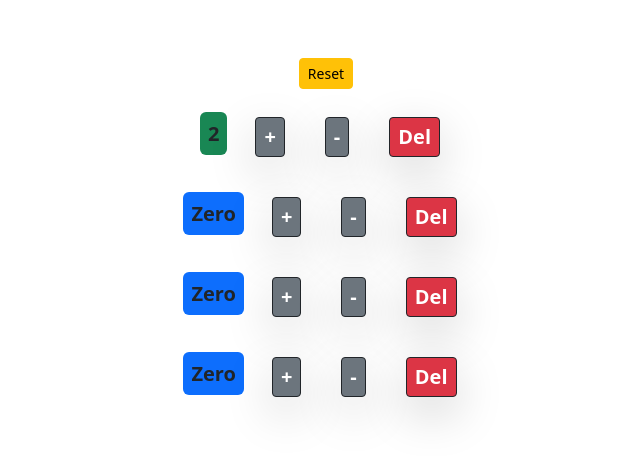
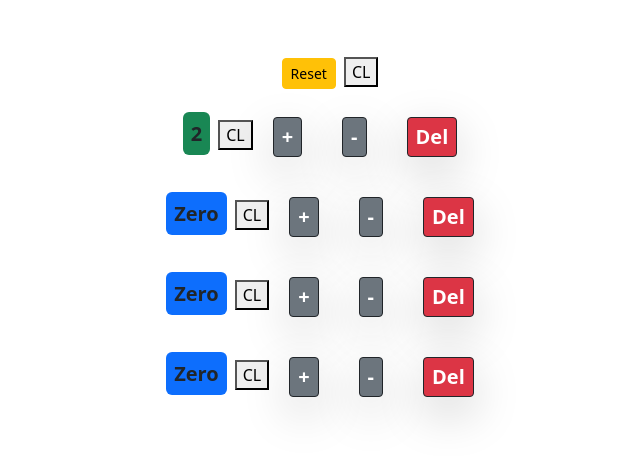
Before and after one commit to Tarakan-Begemot/shop-counter, a React (Create React App) app: page / in a window 1280 px wide. Shown: the top 456 px of the page, without its empty margins (314-954 px from the left). Built offline with nearby package versions, Linux system fonts and the light colour scheme.

Commit message:
something wrong with render

```diff
--- a/src/components/counter.jsx
+++ b/src/components/counter.jsx
@@ -1,4 +1,4 @@
-import React, { useState } from 'react';
+import React from 'react';
 
 const Counter = (props) => {
   // const [value, setValue] = useState(props.counter.value);
@@ -12,13 +12,16 @@ const Counter = (props) => {
 
   const formatCount = () => (props.counter.value === 0 ? 'Zero' : props.counter.value);
 
-  // const handleDecrement = () => setValue(value - 1);
+  const propsCounters = () => {
+    console.log(props.counter);
+  };
 
   return (
     <div>
       <span style={style} className={countClasses()}>
-        {formatCount()}
+        {formatCount(props.counter.value)}
       </span>
+      <button onClick={propsCounters}>CL</button>
       <button
         style={style}
         onClick={() => props.onIncrement(props.counter)}
--- a/src/components/counters.jsx
+++ b/src/components/counters.jsx
@@ -8,6 +8,8 @@ const Components = () => {
     { id: 3, value: 0 },
     { id: 4, value: 0 },
   ]);
+
+  // console.log(counters);
 
   const handleReset = () => {
     setCounters(
@@ -23,13 +25,17 @@ const Components = () => {
     setCounters(counters.filter((c) => c.id !== counterId));
   };
 
-  const handleIncrement = (counter) => {
-    const counters = [...counters];
-    const index = counters.indexOf(counter);
-    console.log(index);
-    counters[index] = { counter };
-    counters[index].value++;
-    setCounters(counters);
+  const clCounters = () => {
+    console.log(counters);
+  };
+  const handleIncrement = (el) => {
+    setCounters((prevValue) => {
+      const newValue = prevValue;
+      const index = newValue.indexOf(el);
+      newValue[index] = el;
+      newValue[index].value++;
+      return newValue;
+    });
   };
 
   return (
@@ -37,6 +43,7 @@ const Components = () => {
       <button onClick={handleReset} className="btn btn-warning btn-sm m-2">
         Reset
       </button>
+      <button onClick={clCounters}>CL</button>
       {counters.map((counter) => (
         <Counter
           key={counter.id}
```
